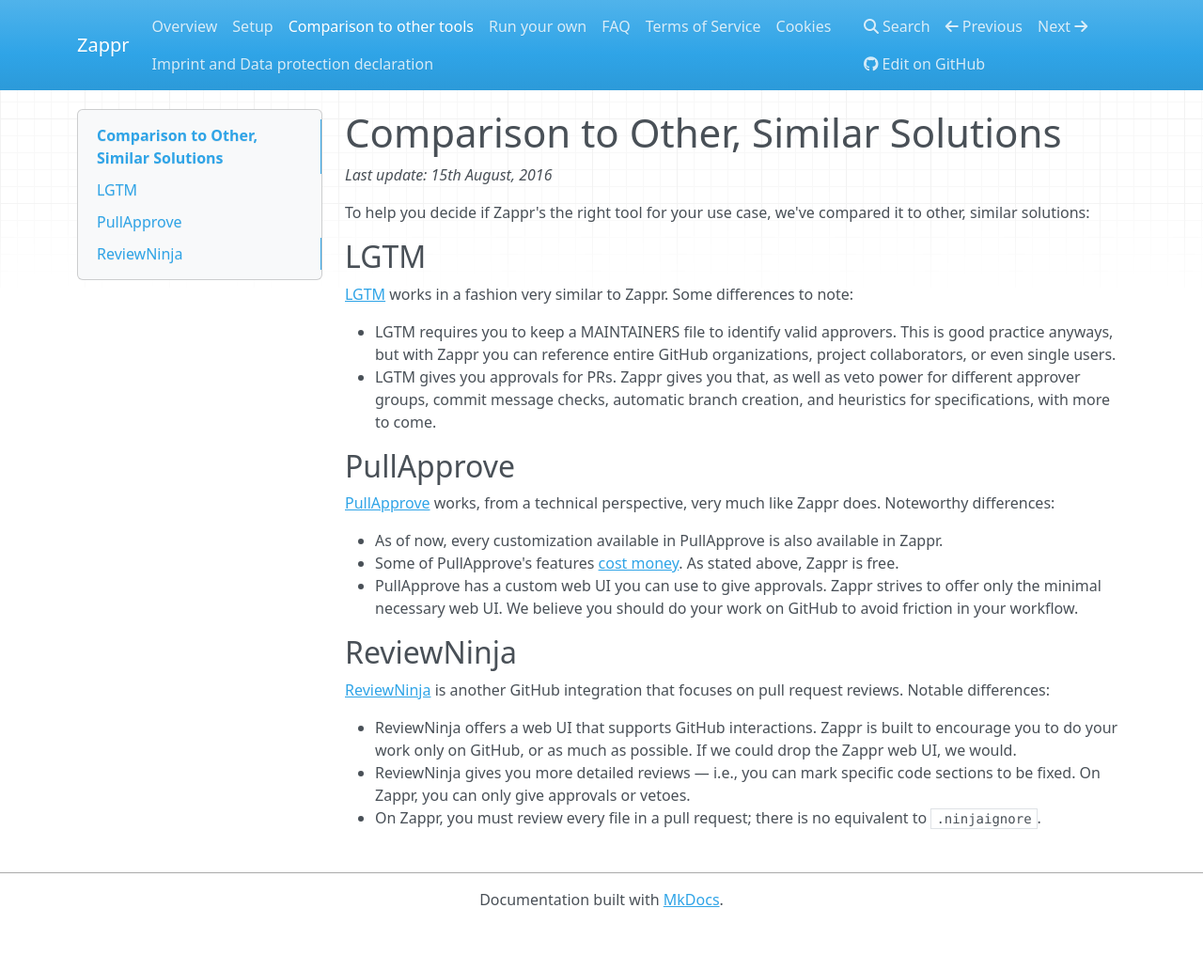
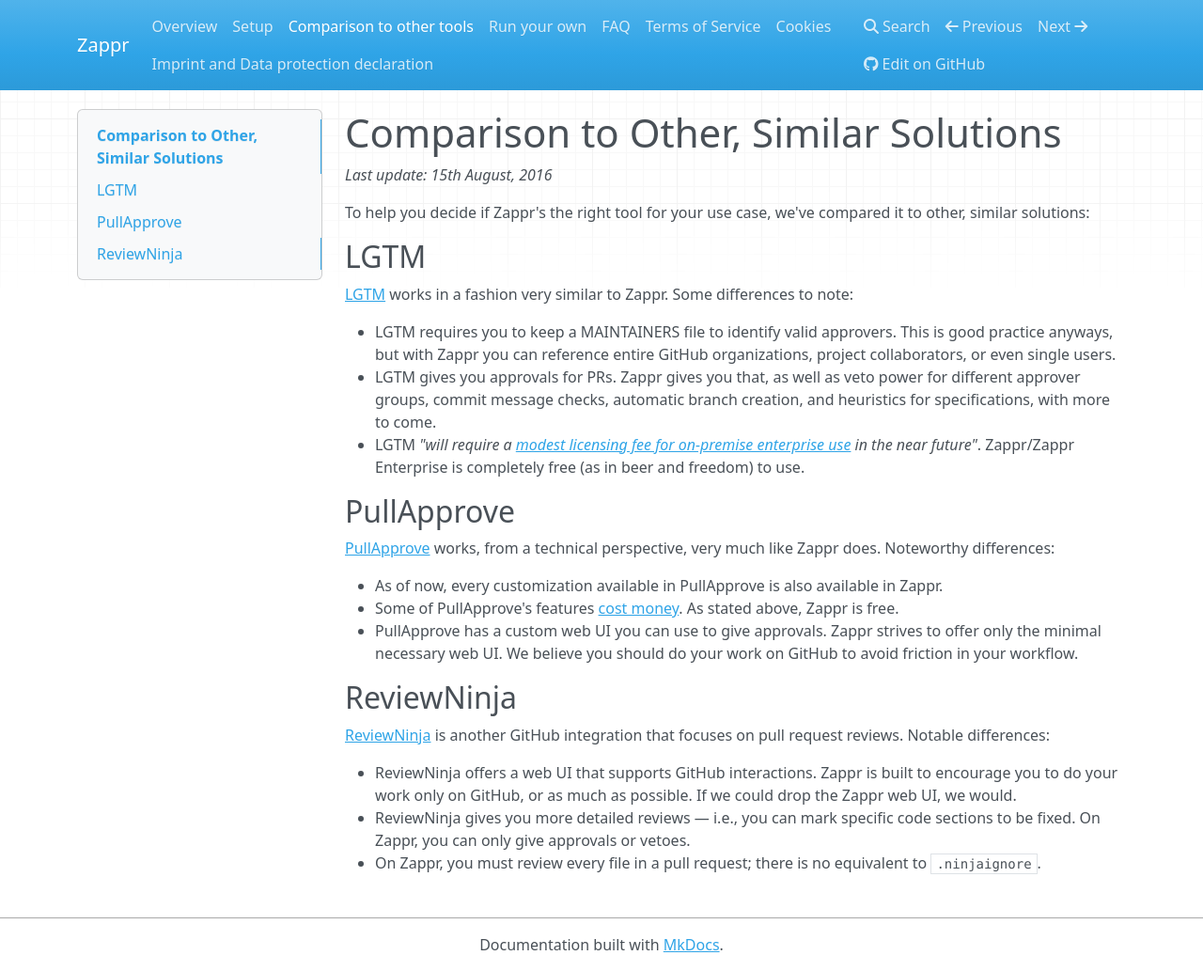
Before and after one commit to zalando/zappr, an MkDocs documentation site: the page built from docs/competitors.md, in a window 1280 px wide and 1033 px high. Shown: the whole window at 94% size. Built offline with MkDocs 1.6.1, drawn with Linux system fonts in a browser that asks for light colours; nearby versions of some CDN libraries; old or Windows-style settings are respelled for this version of MkDocs.

Commit message:
Revert "Update competitors.md"
This reverts commit 2b4aa31fe8ac21894df24c77bbfca16e15d7e38e.

```diff
--- a/docs/competitors.md
+++ b/docs/competitors.md
@@ -10,6 +10,7 @@ To help you decide if Zappr's the right tool for your use case, we've compared i
 
 * LGTM requires you to keep a MAINTAINERS file to identify valid approvers. This is good practice anyways, but with Zappr you can reference entire GitHub organizations, project collaborators, or even single users.
 * LGTM gives you approvals for PRs. Zappr gives you that, as well as veto power for different approver groups, commit message checks, automatic branch creation, and heuristics for specifications, with more to come.
+* LGTM *"will require a [modest licensing fee for on-premise enterprise use](https://lgtm.co/docs/install/) in the near future"*. Zappr/Zappr Enterprise is completely free (as in beer and freedom) to use.
 
 ## PullApprove
 
```
